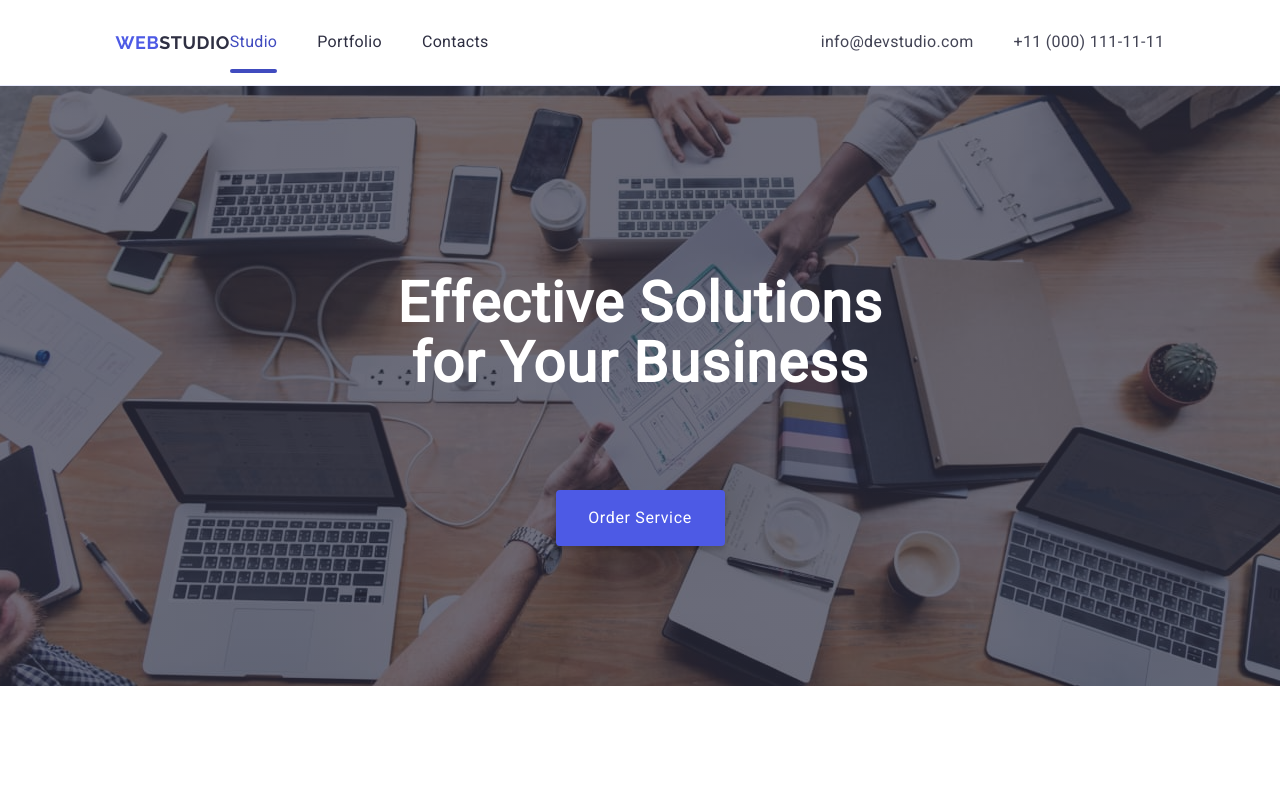
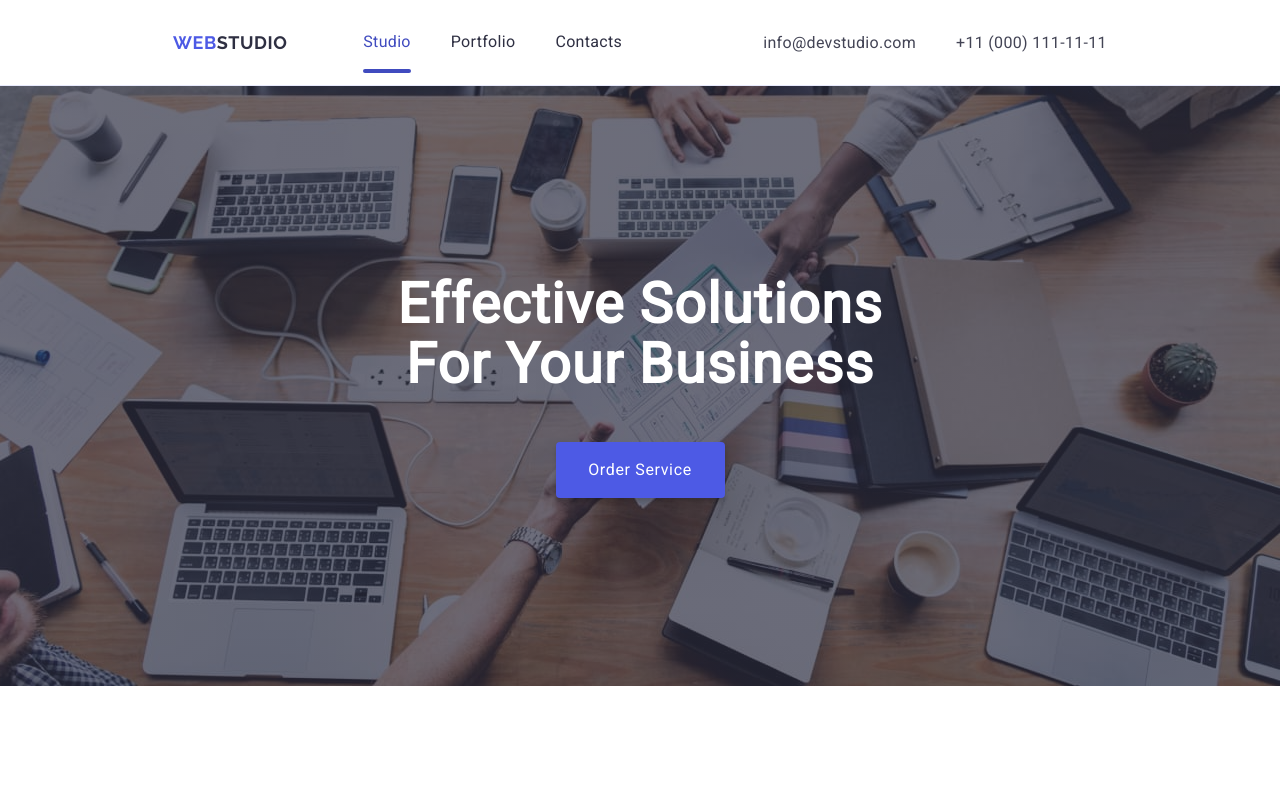
Before and after one commit to Velykobrat/goit-markup-hw-06, a plain HTML site: page index.html in a window 1280 px wide. Shown: the top 800 px of the page. Drawn offline with nearby package versions, Linux system fonts and the light colour scheme.

Commit message:
Header, hero, team - done

```diff
--- a/css/styles.css
+++ b/css/styles.css
@@ -23,8 +23,7 @@ img {
     max-width: 320px;
     padding-left: 16px;
     padding-right: 16px;
-    margin-left: auto;
-    margin-right: auto;
+    align-items: center;
 }
 
 @media screen and (min-width: 768px) {
@@ -48,7 +47,6 @@ img {
 
 @media screen and (min-width: 768px) {
     .section {
-
     }
 }
 
@@ -57,19 +55,6 @@ img {
         padding-top: 60px;
         padding-bottom: 60px;
     }
-}
-
-.hero-title {
-    color: #FFF;
-    text-align: center;
-    /* Header 1 */
-    font-size: 56px;
-    font-weight: 700;
-    line-height: 1.07;
-    letter-spacing: 1.12px;
-    padding-bottom: 48px;
-    max-width: 496px;
-    margin: 0 auto 48px;
 }
 
 .section-title {
@@ -99,6 +84,14 @@ letter-spacing: 0.4px;
     letter-spacing: 0.32px;
 }
 
+h1,h2,h3 {
+    margin: 0;
+}
+
+p {
+    margin: 0;
+}
+
 
 /*СЕКЦІЯ ХЕДЕР*/
 
@@ -107,22 +100,22 @@ letter-spacing: 0.4px;
     display: flex;
     border-bottom: 1px solid #E7E9FC;
     background: #FFF;
-
     padding: 16px 0;
     box-shadow: 0px 2px 1px rgba(46, 47, 66, 0.08), 0px 1px 1px rgba(46, 47, 66, 0.16), 0px 1px 6px rgba(46, 47, 66, 0.08);
+    justify-content: center;
 }
 
-.page-header .container {
+.header-container {
     display: flex;
     align-items: center;
     min-width: 320px;
     max-width: 1158px;
+    margin: auto;
 }
 
 .navigation {
     display: flex;
     align-items: center;
-    flex-grow: 1;
 }
 
 ul {
@@ -140,15 +133,20 @@ line-height: 1.17;
 letter-spacing: 0.54px;
 text-transform: uppercase;
 text-decoration: none;
-/*margin-right: 76px;*/
 padding-top: 16px;
 padding-bottom: 16px;
 }
 
 .logo-dark {
     color: #2e2f42;
+    margin-right: 120px;
 }
 
+@media only screen and (min-width: 1158px) {
+    .logo-dark {
+        margin-right: 76px;
+  }
+}
 .menu-btn {
     display: flex;
     border: none;
@@ -200,9 +198,7 @@ padding-bottom: 16px;
 .nav-list {
     list-style-type: none;
     display: flex;
-    gap: 40px;
     max-width: 261px;
-    margin-right: 332px;
     align-items: center;
 }
 
@@ -213,14 +209,43 @@ padding-bottom: 16px;
 }
 
 .nav-list-item {
-    display: flex;
+    margin-right: 40px;
+}
+
+.nav-list-item:last-child {
+    margin-right: 0;
 }
 
 .nav-contacts {
-    display: flex;
     list-style-type: none;
-    gap: 40px;
     align-items: center;
+    margin-left: 141px;
+}
+
+.nav-contacts-item {
+    margin-bottom: 12px;
+    font-size: 12px;
+    font-weight: 400;
+    line-height: 14px; /* 116.667% */
+    letter-spacing: 0.48px;
+    text-decoration: none;
+}
+
+@media only screen and (min-width: 1158px) {
+    .nav-contacts {
+        display: flex;
+        gap: 40px;
+  }
+    .nav-contacts-item {
+        margin-bottom: 0;
+        font-size: 16px;
+        line-height: 24px; /* 150% */
+        letter-spacing: 0.32px;
+    }
+}
+
+.nav-contacts-item:last-child {
+    margin-bottom: 0;
 }
 
 @media only screen and (max-width: 768px) {
@@ -231,8 +256,6 @@ padding-bottom: 16px;
 
 .link-cont {
     color: #434455;
-    font-weight: 400;
-    letter-spacing: 0.32px;
     text-decoration: none;
     transition: color 250ms cubic-bezier(0.4, 0, 0.2, 1);
 }
@@ -252,14 +275,37 @@ padding-bottom: 16px;
 
 .hero-page {
 max-width: 1440px;
-height: 600px;
 flex-shrink: 0;
-padding: 188px 0 188px;
 background-image: linear-gradient(rgba(46, 47, 66, 0.7), rgba(46, 47, 66, 0.7)), url(../images/people-office.jpg);
-max-width: 1440px;
 background-repeat: no-repeat;
 background-position: center;
 background-size: cover;
+align-items: center;
+}
+
+.hero-container {
+    display: flex;
+    flex-direction: column;
+    padding-top: 72px;
+    padding-bottom: 72px;
+    align-items: center;
+    justify-content: center;
+    margin: auto;
+}
+
+.hero-title {
+    color: #FFF;
+    width: 288px;
+    height: 160px;
+    text-align: center;
+    font-size: 36px;
+    font-weight: 700;
+    line-height: 40px; /* 111.111% */
+    letter-spacing: 0.72px;
+    text-transform: capitalize;
+    padding-left: 40px;
+    padding-right: 40px;
+    margin-bottom: 72px;
 }
 
 .button {
@@ -281,6 +327,32 @@ margin: 0 auto;
 transition: background-color 250ms cubic-bezier(0.4, 0, 0.2, 1);
 }
 
+@media only screen and (min-width: 768px) {
+    .hero-title {
+        width: 496px;
+        height: 120px;
+        padding: 0;
+    font-size: 56px;
+    line-height: 60px; /* 107.143% */
+    letter-spacing: 1.12px;
+    margin-bottom: 36px;
+  }
+  .hero-container {
+    padding-top: 112px;
+    padding-bottom: 112px;
+  }
+}
+
+@media only screen and (min-width: 1158px) {
+    .hero-title {
+    margin-bottom: 48px;
+  }
+  .hero-container {
+    padding-top: 188px;
+    padding-bottom: 188px;
+  }
+}
+
 .container .button {
     display: block;
 }
@@ -296,15 +368,6 @@ transition: background-color 250ms cubic-bezier(0.4, 0, 0.2, 1);
     transition-duration: 250ms;
     transition-timing-function: cubic-bezier(0.4, 0, 0.2, 1);
 }
-
-h1,h2,h3 {
-    margin: 0;
-}
-
-p {
-    margin: 0;
-}
-
 
 /*Друга секція, ПЕРЕВАГИ*/
 
@@ -356,6 +419,10 @@ p {
     background-color: #F4F4FD;
     padding-top: 120px;
     padding-bottom: 120px;
+}
+
+.team-container {
+    margin: auto;
 }
 
 .team-list {
--- a/index.html
+++ b/index.html
@@ -15,7 +15,7 @@
 
 <body>
     <header class="page-header">
-        <div class="container">
+        <div class="header-container container">
             <nav class="navigation">
                 <a class="logo" href="./index.html">Web<span class="logo-dark">Studio</span></a>
                 <button class="menu-btn" type="button" aria-label="Open menu button"><svg class="menu-btn-icon" width="24" height="24"><use href="./images/icons.svg#icon-burger"></use></svg></button>
@@ -47,7 +47,7 @@
 
     <main>
         <section class="hero-page">
-            <div class="container">
+            <div class="hero-container container">
                 <h1 class="hero-title">Effective Solutions for Your Business</h1>
                 <button class="button" type="button">Order Service</button>
             </div>
@@ -92,7 +92,7 @@
 
 
         <section class="section-team">
-            <div class="container">
+            <div class="team-container container">
                 <h2 class="section-title">Our Team</h2>
                 <ul class="team-list">
                     <li class="team">
```
